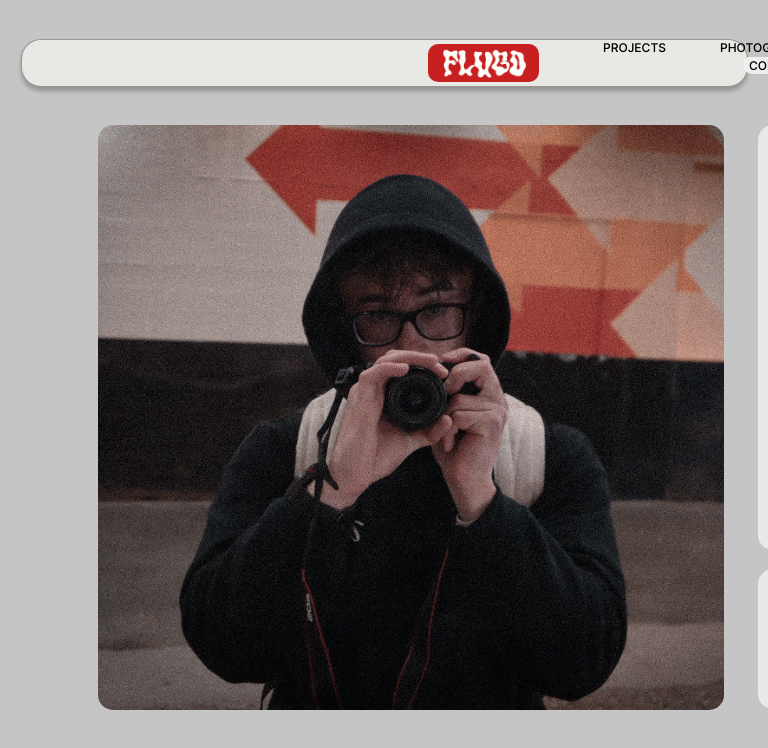
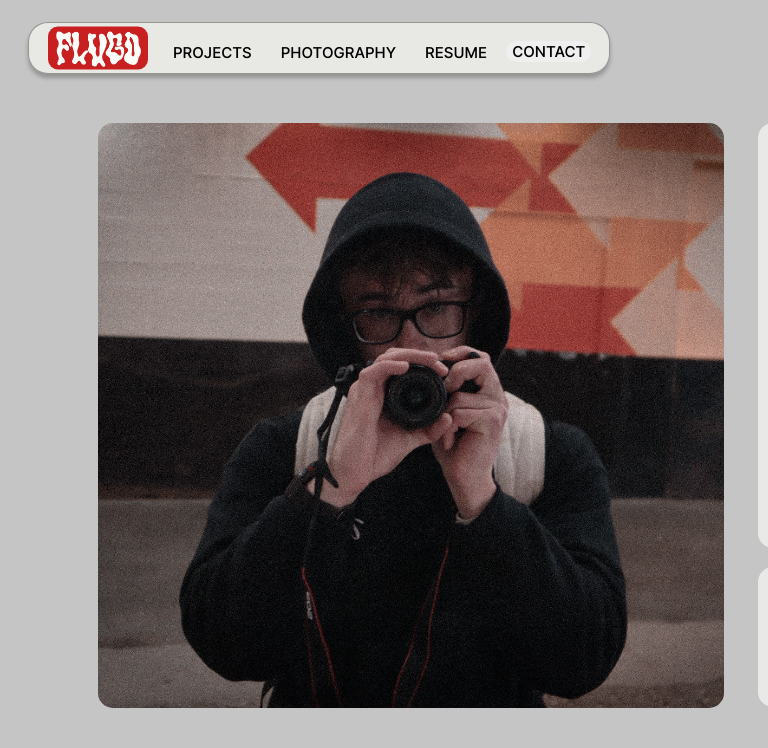
Before and after one commit to HugoChambert/FLUGO, a plain HTML site: page index.html in a window 768 px wide. Shown: the top 748 px of the page. Drawn offline with Linux system fonts and the light colour scheme.

Commit message:
Update index.css

```diff
--- a/index.css
+++ b/index.css
@@ -301,3 +301,40 @@ border-radius: 10px;
         transform: translate(37px,-40px);
     }
 }
+@media screen and (min-width: 481px) and (max-width: 800px)
+ {
+    #bar {
+        width: 550px;
+        margin-left: 25px;
+        height: 50px;
+    }
+    .logo-background {
+        width: 100px;
+        height: 43px;
+        transform: translate(45px, -54.5px);
+    }
+    .logo {
+        width: 85px;
+        transform: translate(-51px, -49px);
+        height: 50px;
+    }
+    #projects {
+        transform: translate(170px, 40px);
+        font-size: 15px;
+    }
+    #photography{
+        transform: translate(195px, 40px);
+        font-size: 15px;
+    }
+    #resume {
+       transform: translate(220px, 40px);
+        font-size: 15px;
+    }
+    .dropbtn {
+        font-size: 15px;
+    }
+    .dropdown{
+        margin-left: 235px;
+        margin-bottom: -44px;
+    }
+ }
```
